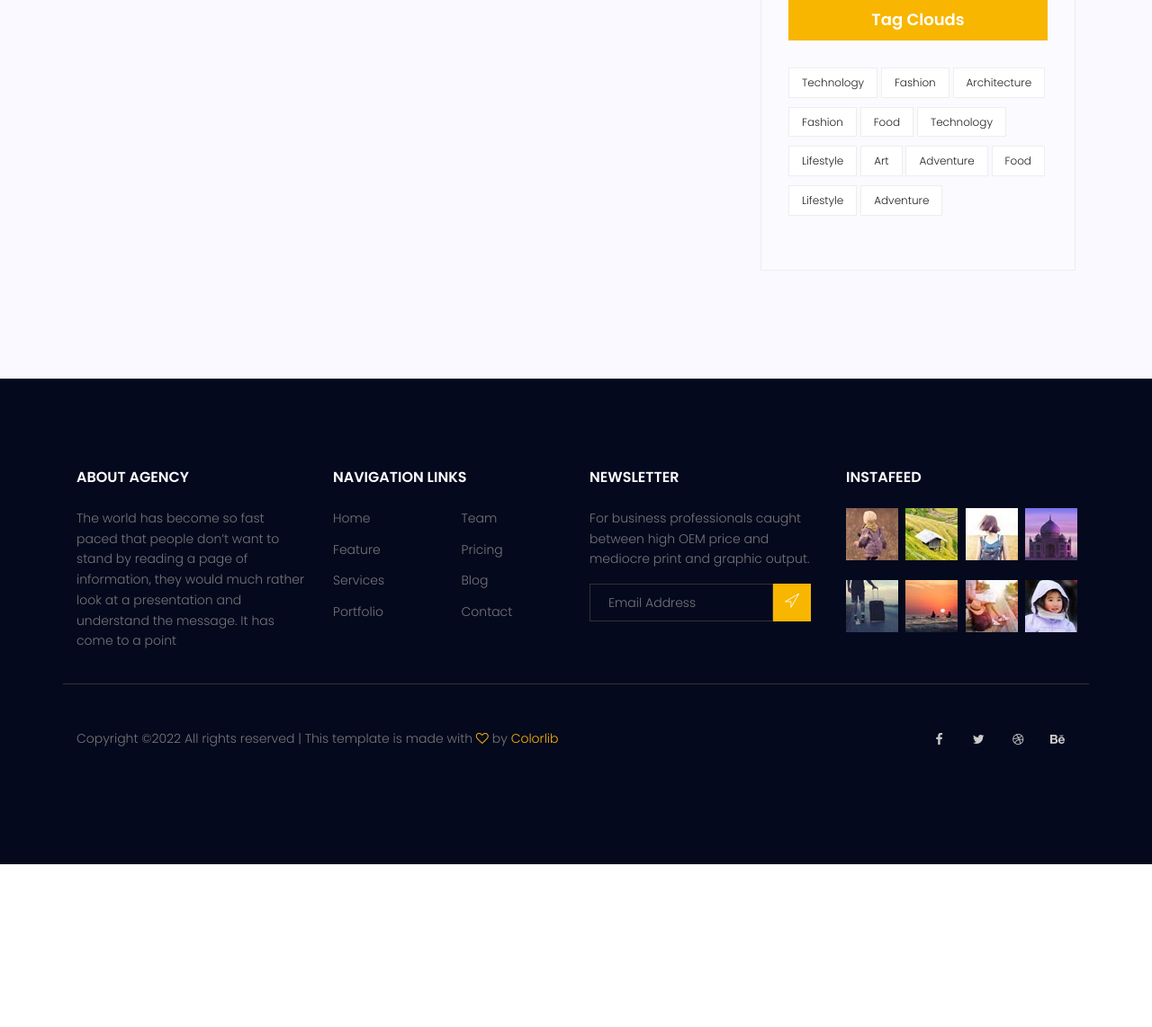
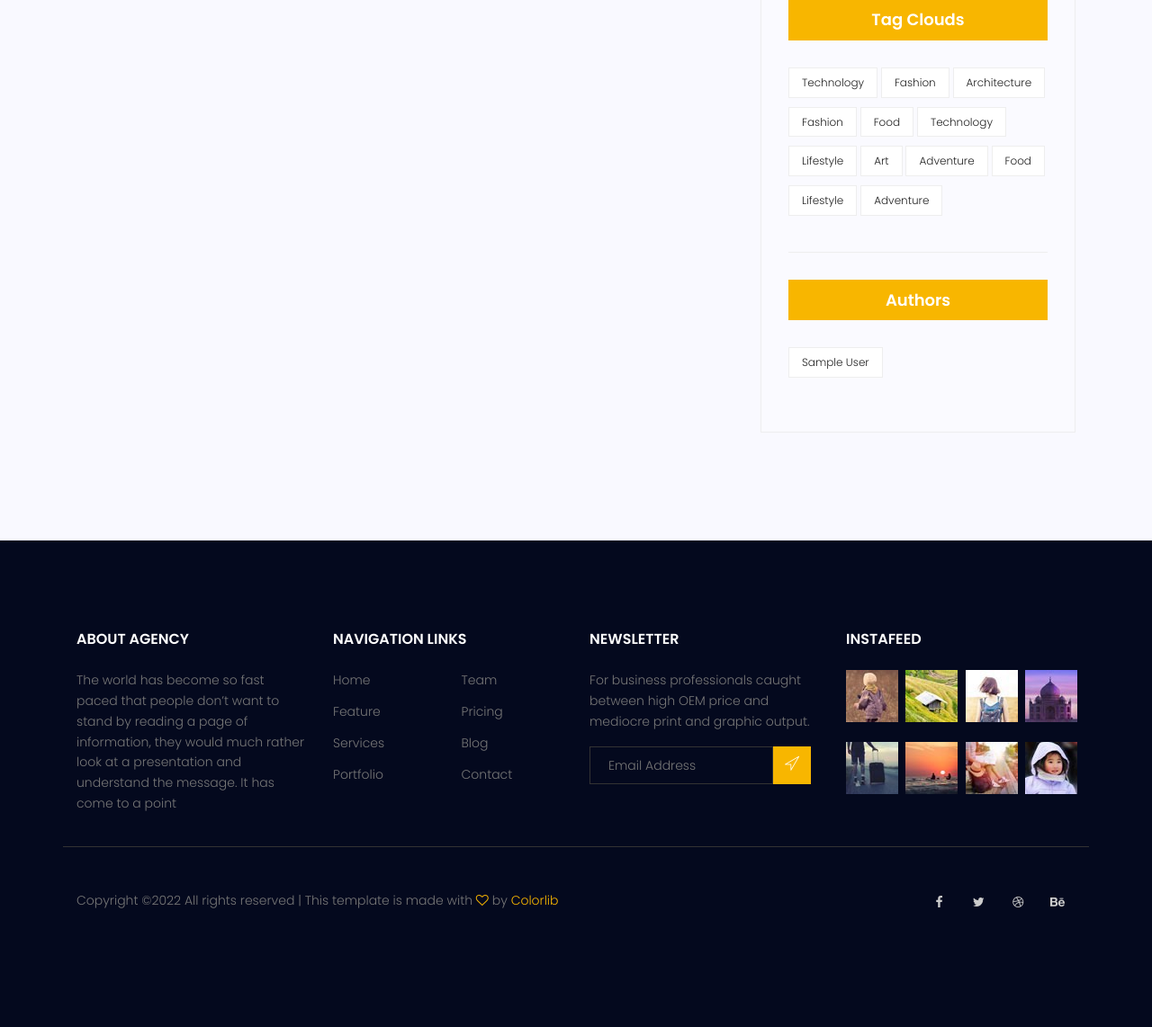
Before and after one commit to majeedkarimi/siteino, a Django app: page /blog/ in a window 1280 px wide. Shown: the part 2693-3835 px from the top of the page at 90% size. Before the commit the page ends 3654 px from the top, so only its background shows below. Run offline with Django 3.2, Linux system fonts and the light colour scheme; tables that the repository leaves empty hold one stand-in row (values such as "Sample post"); grey boxes marked "Sample" are stand-in pictures; some libraries are stand-ins or nearby versions.

Commit message:
add author filter
add author filter
add inclusion author tag

```diff
--- a/blog/templatetags/blog_tags.py
+++ b/blog/templatetags/blog_tags.py
@@ -1,5 +1,5 @@
 from django import template
-
+from django.contrib.auth.models import User
 register = template.Library()
 
 from blog.models import Post,Category
@@ -14,3 +14,8 @@ def latest_posts(args):
 def postcategories():
     categories = Category.objects.filter(post__status=1).annotate(Count("post"))
     return {"categories":categories}
+
+@register.inclusion_tag('blog/blog_athor.html')
+def authors():
+    authors = User.objects.all()
+    return {"authors":authors}
--- a/blog/urls.py
+++ b/blog/urls.py
@@ -5,6 +5,7 @@ app_name = "blog"
 urlpatterns = [
     path('', index_blog, name="index"),
     path('single/<int:id>', single_blog, name="single"),
-    path('category/<str:cat_name>',index_blog,name='category')
+    path('category/<str:cat_name>',index_blog,name='category'),
+    path('authors/<str:author_username>',index_blog,name='author'),
 
 ]
--- a/blog/views.py
+++ b/blog/views.py
@@ -5,19 +5,31 @@ from django.db.models.functions import Now
 # Create your views here.
 
 
-def index_blog(request,cat_name=None):
+# def index_blog(request,cat_name=None,author_username=None):
+#     posts = Post.objects.filter(status=1)
+#     # current_datetime = datetime.datetime.now()
+#     # posts = posts.filter(published_date__lte=current_datetime)
+#     posts = posts.filter(published_date__lte=Now())
+#     posts = posts.order_by('published_date')
+#     if cat_name != None:
+#         posts = posts.filter(category__name=cat_name)
+#     if author_username != None:
+#         posts = posts.filter(author__username=author_username)
+#     content={'posts':posts}
+#     return render(request, 'blog/blog-home.html',content)
+
+def index_blog(request,**kwargs):
     posts = Post.objects.filter(status=1)
     # current_datetime = datetime.datetime.now()
     # posts = posts.filter(published_date__lte=current_datetime)
     posts = posts.filter(published_date__lte=Now())
     posts = posts.order_by('published_date')
-    if cat_name == None:
-        content = {'posts':posts,}
-    else:
-        posts = posts.filter(category__name=cat_name)
-        content = {'posts':posts,}
+    if kwargs.get('cat_name') != None:
+        posts = posts.filter(category__name=kwargs.get('cat_name'))
+    if kwargs.get('author_username') != None:
+        posts = posts.filter(author__username=kwargs.get('author_username'))
+    content={'posts':posts}
     return render(request, 'blog/blog-home.html',content)
-
 
 
 def single_blog(request,id):
--- a/templates/blog/blog-home.html
+++ b/templates/blog/blog-home.html
@@ -102,7 +102,7 @@
 										{% endfor %}
 									</ul>
 									<div class="user-details row">
-										<p class="user-name col-lg-12 col-md-12 col-6"><a href="#">{{post.author.get_full_name}}</a> <span class="lnr lnr-user"></span></p>
+										<p class="user-name col-lg-12 col-md-12 col-6"><a href={% url 'blog:author' author_username=post.author.username %}>{{post.author.get_full_name}}</a> <span class="lnr lnr-user"></span></p>
 										<p class="date col-lg-12 col-md-12 col-6"><a href="#">{{post.published_date|date:"d M Y"}}</a> <span class="lnr lnr-calendar-full"></span></p>
 										<p class="view col-lg-12 col-md-12 col-6"><a href="#">{{post.counted_views}} Views</a> <span class="lnr lnr-eye"></span></p>
 										<p class="comments col-lg-12 col-md-12 col-6"><a href="#">06 Comments</a> <span class="lnr lnr-bubble"></span></p>
@@ -161,6 +161,8 @@
 
 								{% include 'blog/blog-tags.html' %}
 
+								{% authors %}
+
 							</div>
 						</div>
 					</div>
--- /dev/null
+++ b/templates/blog/blog_athor.html
@@ -0,0 +1,8 @@
+<div class="single-sidebar-widget tag-cloud-widget">
+    <h4 class="tagcloud-title">Authors</h4>
+    <ul>
+        {% for author in authors %}
+        <li><a href={% url 'blog:author' author_username=author.username %}>{{author.get_full_name}}</a></li>
+        {% endfor %}
+    </ul>
+</div>
```
